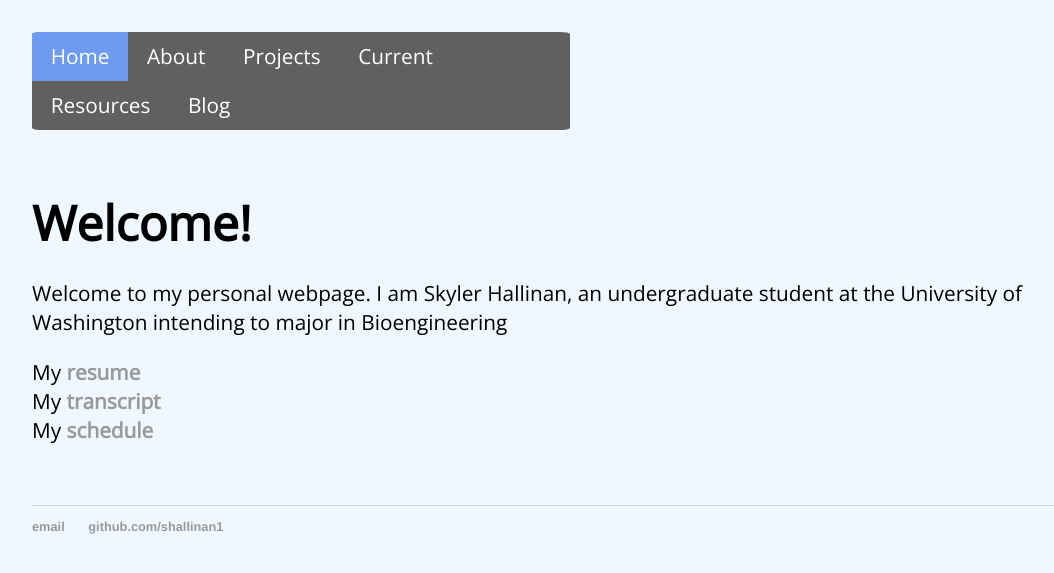
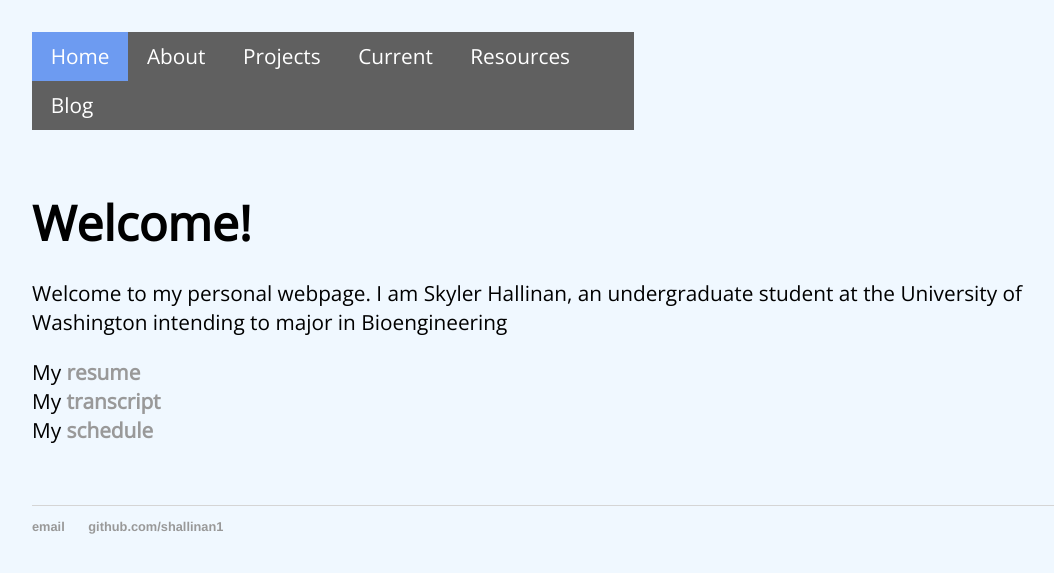
Before and after one commit to shallinan1/shallinan1.github.io, a Jekyll site: the page built from index.md, in a window 1280 px wide. Shown: the top 573 px of the page, without its empty margins (64-1118 px from the left). Built offline with Jekyll 4.4.1, drawn with Linux system fonts in a browser that asks for light colours.

Commit message:
Remove curves

```diff
--- a/css/main.css
+++ b/css/main.css
@@ -5,21 +5,13 @@
     padding: 0;
     overflow: hidden;
     background-color: #606060;
-	width: 42%;
+	width: 47%;
 	border: 2px;
-	border-top-left-radius:2%;
-    border-bottom-left-radius:2%;
-	border-top-right-radius:2%;
-    border-bottom-right-radius:2%;
 }
 
 #globalNav li {
     float: left;
 	transition: 1s;
-	border-top-left-radius:2%;
-    border-bottom-left-radius:2%;
-	border-top-right-radius:2%;
-    border-bottom-right-radius:2%;
 }
 
 #globalNav a {
@@ -35,15 +27,6 @@
     font-family: Open Sans;
 	font-size: 1.3em;
 	transition: 0.3s;
-}
-
-#globalNav li.first{
-    border-top-left-radius:2%;
-    border-bottom-left-radius:2%;
-}
-#globalNav li.last{
-    border-top-right-radius:2%;
-    border-bottom-right-radius:2%;
 }
 
 #globalNav  .hover {
```
